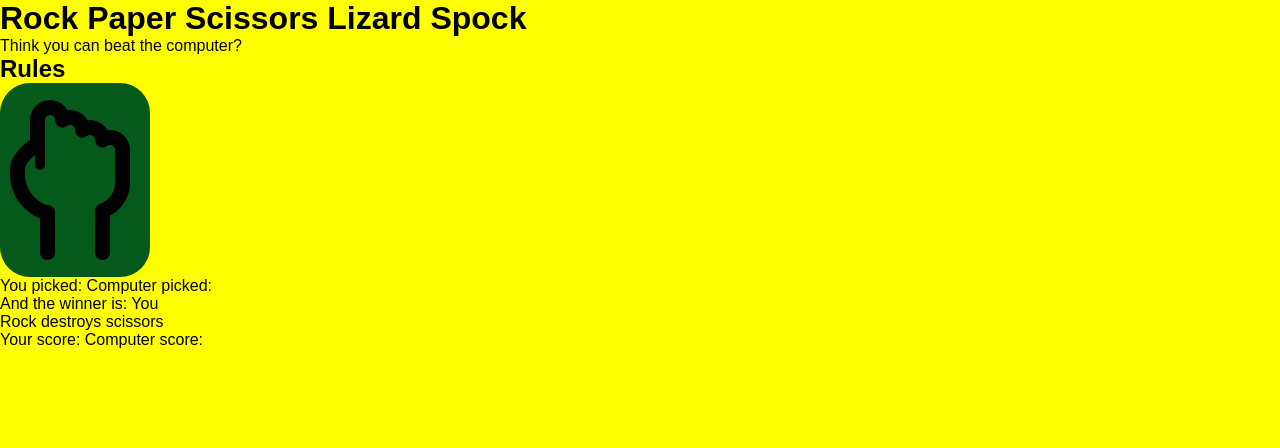
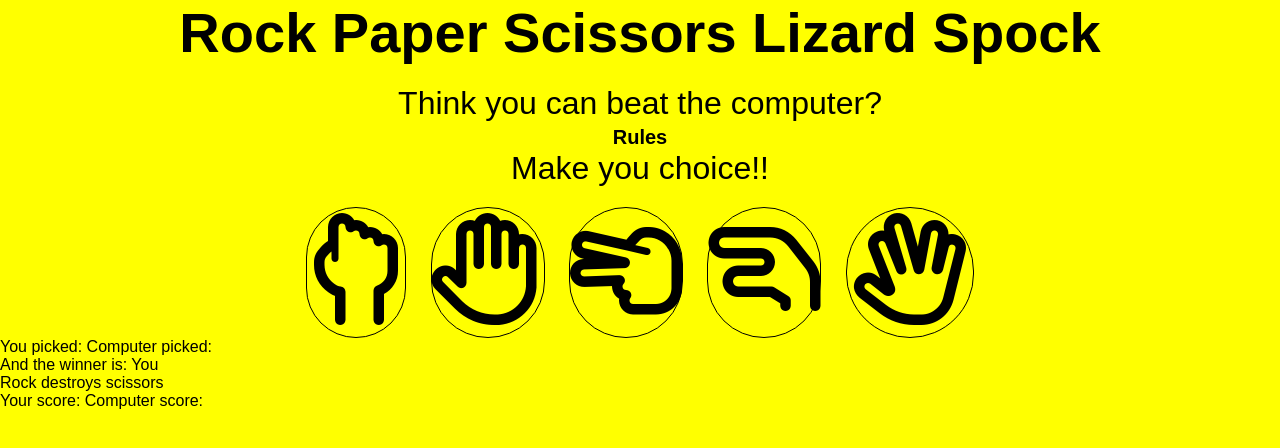
Before and after one commit to conor-b1995/p2-rockPaperScissors, a plain HTML site: page index.html in a window 1280 px wide. Drawn offline with Linux system fonts and the light colour scheme; a web font is replaced by a local one.

Commit message:
Add some more CSS to the header and buttons

```diff
--- a/assets/css/style.css
+++ b/assets/css/style.css
@@ -12,10 +12,44 @@ body {
     color: black;
 }
 
-#rock {
-    font-size: 10rem;
-    border-radius: 30px;
-    background-color: #055A1B;
-    padding-right: 10px;
-    padding-top: 10px;
+/* header section, rules and make pick */
+
+header > h1 {
+    font-size: 3.5rem;
+    text-align: center;
+    margin-bottom: 20px;
 }
+
+header > p {
+    font-size: 2rem;
+    text-align: center;
+}
+
+.pick {
+    font-size: 2rem;
+    text-align: center;
+    margin-bottom: 20px;
+}
+
+/* buttons */
+
+.rules {
+    font-size: 1.5rem;
+    text-align: center;
+}
+
+.btn-rules {
+    background-color: transparent;
+}
+
+.buttons {
+    text-align: center;
+}
+
+.btn {
+    font-size: 7rem;
+    border-radius: 110px;
+    background-color: transparent;
+    border: 1px solid black;
+    margin: 0 10px;
+}
--- a/index.html
+++ b/index.html
@@ -20,7 +20,13 @@
     </header>
 
     <div class="rules">
-        <h2>Rules</h2>
+        <button class="btn-rules">
+            <h2>Rules</h2>
+        </button>
+    </div>
+
+    <div class="pick">
+        <p>Make you choice!!</p>
     </div>
 
     <div class="buttons">
@@ -30,19 +36,19 @@
         </button>
 
         <button class="btn" id="paper">
-
+            <i class="fa-regular fa-hand"></i>
         </button>
 
         <button class="btn" id="scissors">
-
+            <i class="fa-regular fa-hand-scissors"></i>
         </button>
 
         <button class="btn" id="lizard">
-
+            <i class="fa-regular fa-hand-lizard"></i>
         </button>
 
         <button class="btn" id="spock">
-
+            <i class="fa-regular fa-hand-spock"></i>
         </button>
 
     </div>
@@ -54,13 +60,17 @@
     </div>
 
     <div class="winner">
+
         <p>And the winner is: You</p>
         <p id="reason">Rock destroys scissors</p>
+
     </div>
 
     <div class="scores">
+
         <span id="user-score">Your score: </span><span id="comp-score">Computer score: </span>
     </div>
+
 
     <script src="https://kit.fontawesome.com/14719ca4b9.js" crossorigin="anonymous"></script>
     <script src="assets/js/script.js"></script>
```
